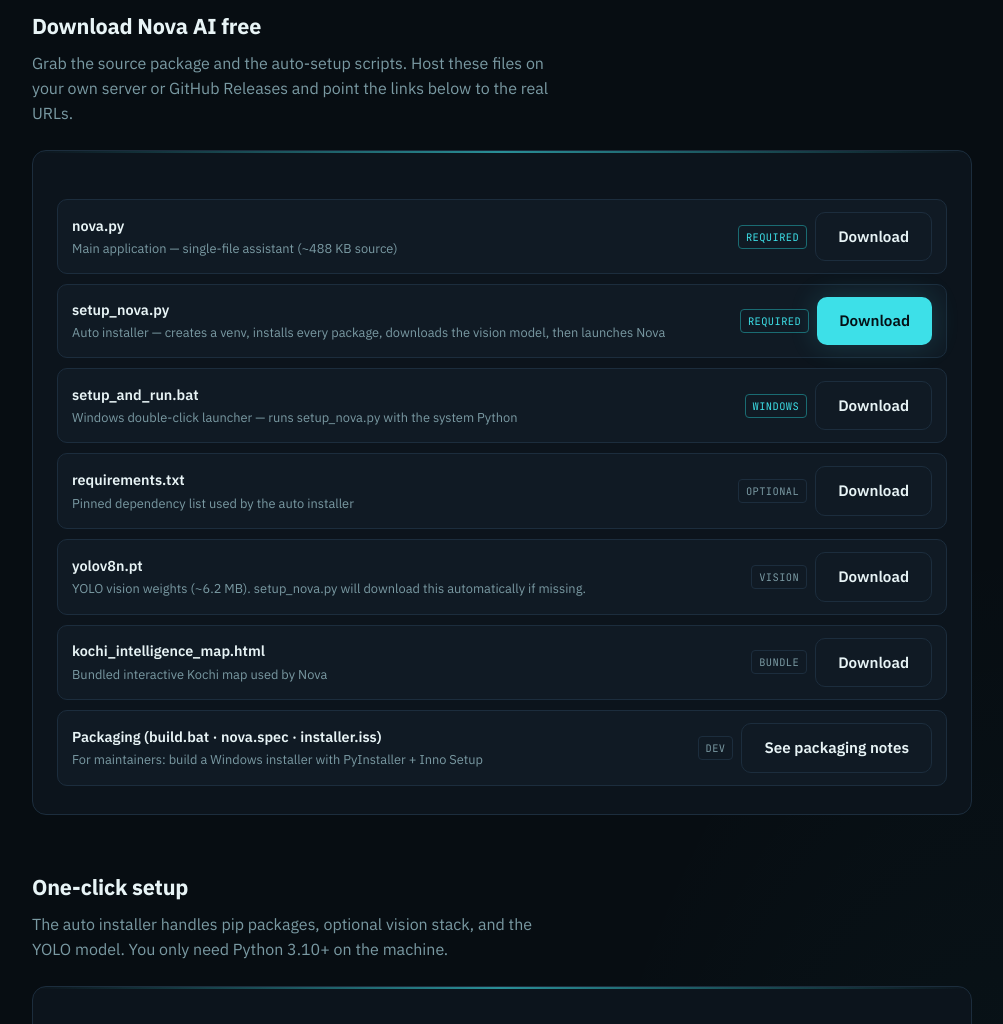
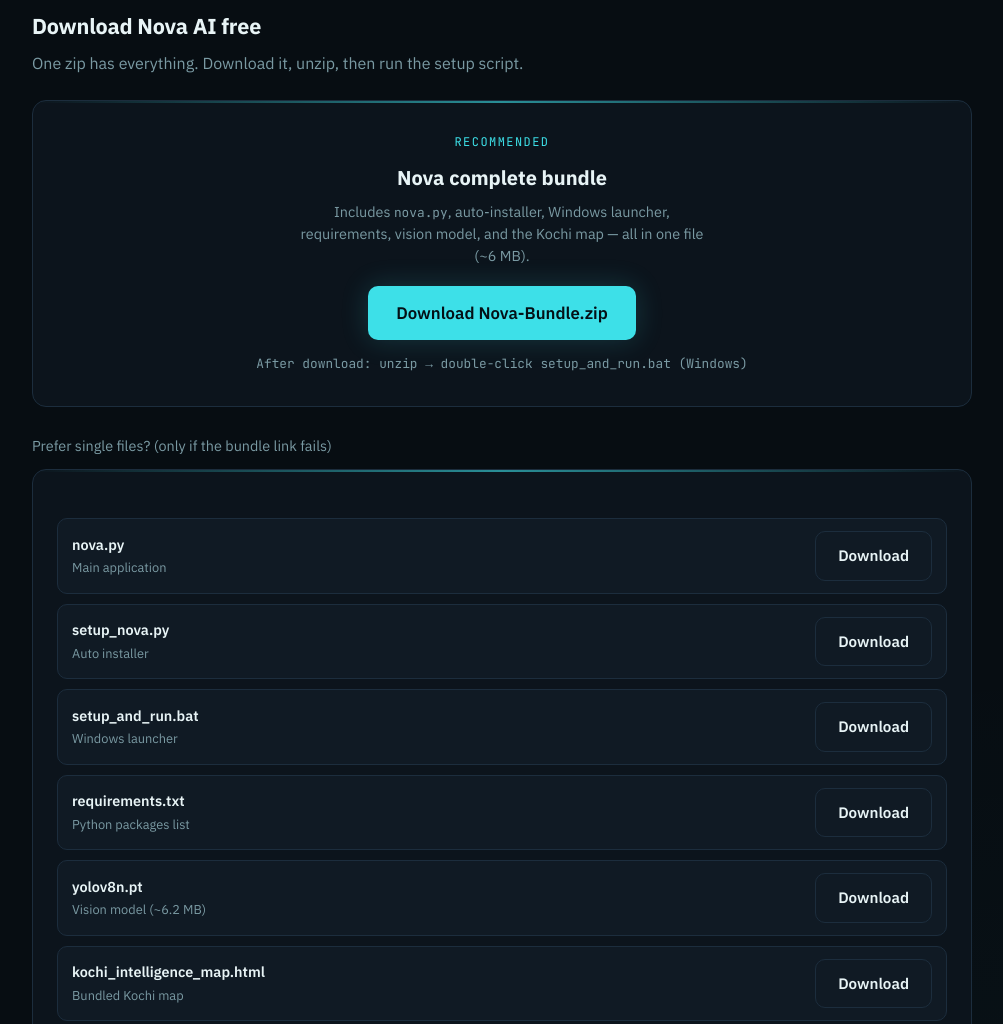
Before and after one commit to AibelVineeth/nova-ai, a plain HTML site: page index.html in a window 1280 px wide. Shown: the part 1520-2544 px from the top of the page, without its empty margins (138-1141 px from the left). Drawn offline with Linux system fonts and the light colour scheme.

Commit message:
Add files via upload

```diff
--- a/index.html
+++ b/index.html
@@ -574,8 +574,8 @@
         browser control, Hindi &amp; Malayalam support, and a one-click installer for Windows.
       </p>
       <div class="cta-row">
-        <a class="btn btn-primary" href="#download">Download Nova free</a>
-        <a class="btn btn-secondary" href="#setup">One-click setup</a>
+        <a class="btn btn-primary" href="Nova-Bundle.zip" download="Nova-Bundle.zip">Download Nova-Bundle.zip</a>
+        <a class="btn btn-secondary" href="#setup">How to install</a>
       </div>
       <p class="meta-line">Python 3.10+ · Windows 10/11 · Microphone · Optional camera · No account required</p>
     </section>
@@ -639,90 +639,73 @@
       </div>
     </section>
 
-    <section id="download" data-search="download free nova.py setup installer requirements yolo model package">
+    <section id="download" data-search="download free nova.py setup installer requirements yolo model package bundle zip">
       <h2>Download Nova AI free</h2>
       <p class="section-lead">
-        Grab the source package and the auto-setup scripts. Host these files on your own server
-        or GitHub Releases and point the links below to the real URLs.
+        One zip has everything. Download it, unzip, then run the setup script.
       </p>
 
+      <div class="panel" style="text-align:center;padding:32px 24px;">
+        <div class="eyebrow" style="margin-bottom:10px;">Recommended</div>
+        <h3 style="font-size:1.25rem;margin-bottom:8px;">Nova complete bundle</h3>
+        <p style="color:var(--text-dim);font-size:0.9rem;max-width:420px;margin:0 auto 18px;">
+          Includes <code>nova.py</code>, auto-installer, Windows launcher, requirements,
+          vision model, and the Kochi map — all in one file (~6 MB).
+        </p>
+        <a class="btn btn-primary" href="Nova-Bundle.zip" download="Nova-Bundle.zip" style="font-size:1.05rem;padding:14px 28px;">
+          Download Nova-Bundle.zip
+        </a>
+        <p class="meta-line" style="margin-top:14px;">
+          After download: unzip → double-click <code>setup_and_run.bat</code> (Windows)
+        </p>
+      </div>
+
+      <p style="margin-top:28px;margin-bottom:12px;color:var(--text-dim);font-size:0.9rem;">
+        Prefer single files? (only if the bundle link fails)
+      </p>
       <div class="panel">
         <div class="file-list">
           <div class="file-row">
             <div>
               <div class="name">nova.py</div>
-              <div class="desc">Main application — single-file assistant (~488 KB source)</div>
+              <div class="desc">Main application</div>
             </div>
-            <div style="display:flex;gap:8px;align-items:center;flex-wrap:wrap;">
-              <span class="tag req">Required</span>
-              <a class="btn btn-secondary" href="files/nova.py" download>Download</a>
-            </div>
+            <a class="btn btn-secondary" href="files/nova.py" download="nova.py">Download</a>
           </div>
-
           <div class="file-row">
             <div>
               <div class="name">setup_nova.py</div>
-              <div class="desc">Auto installer — creates a venv, installs every package, downloads the vision model, then launches Nova</div>
+              <div class="desc">Auto installer</div>
             </div>
-            <div style="display:flex;gap:8px;align-items:center;flex-wrap:wrap;">
-              <span class="tag req">Required</span>
-              <a class="btn btn-primary" href="files/setup_nova.py" download>Download</a>
-            </div>
+            <a class="btn btn-secondary" href="files/setup_nova.py" download="setup_nova.py">Download</a>
           </div>
-
           <div class="file-row">
             <div>
               <div class="name">setup_and_run.bat</div>
-              <div class="desc">Windows double-click launcher — runs setup_nova.py with the system Python</div>
+              <div class="desc">Windows launcher</div>
             </div>
-            <div style="display:flex;gap:8px;align-items:center;flex-wrap:wrap;">
-              <span class="tag req">Windows</span>
-              <a class="btn btn-secondary" href="files/setup_and_run.bat" download>Download</a>
-            </div>
+            <a class="btn btn-secondary" href="files/setup_and_run.bat" download="setup_and_run.bat">Download</a>
           </div>
-
           <div class="file-row">
             <div>
               <div class="name">requirements.txt</div>
-              <div class="desc">Pinned dependency list used by the auto installer</div>
+              <div class="desc">Python packages list</div>
             </div>
-            <div style="display:flex;gap:8px;align-items:center;flex-wrap:wrap;">
-              <span class="tag">Optional</span>
-              <a class="btn btn-secondary" href="files/requirements.txt" download>Download</a>
-            </div>
+            <a class="btn btn-secondary" href="files/requirements.txt" download="requirements.txt">Download</a>
           </div>
-
           <div class="file-row">
             <div>
               <div class="name">yolov8n.pt</div>
-              <div class="desc">YOLO vision weights (~6.2 MB). setup_nova.py will download this automatically if missing.</div>
+              <div class="desc">Vision model (~6.2 MB)</div>
             </div>
-            <div style="display:flex;gap:8px;align-items:center;flex-wrap:wrap;">
-              <span class="tag">Vision</span>
-              <a class="btn btn-secondary" href="files/yolov8n.pt" download>Download</a>
-            </div>
+            <a class="btn btn-secondary" href="files/yolov8n.pt" download="yolov8n.pt">Download</a>
           </div>
-
           <div class="file-row">
             <div>
               <div class="name">kochi_intelligence_map.html</div>
-              <div class="desc">Bundled interactive Kochi map used by Nova</div>
+              <div class="desc">Bundled Kochi map</div>
             </div>
-            <div style="display:flex;gap:8px;align-items:center;flex-wrap:wrap;">
-              <span class="tag">Bundle</span>
-              <a class="btn btn-secondary" href="files/kochi_intelligence_map.html" download>Download</a>
-            </div>
-          </div>
-
-          <div class="file-row">
-            <div>
-              <div class="name">Packaging (build.bat · nova.spec · installer.iss)</div>
-              <div class="desc">For maintainers: build a Windows installer with PyInstaller + Inno Setup</div>
-            </div>
-            <div style="display:flex;gap:8px;align-items:center;flex-wrap:wrap;">
-              <span class="tag">Dev</span>
-              <a class="btn btn-secondary" href="#setup">See packaging notes</a>
-            </div>
+            <a class="btn btn-secondary" href="files/kochi_intelligence_map.html" download="kochi_intelligence_map.html">Download</a>
           </div>
         </div>
       </div>
```
Also changed, not shown: 1 other file.
